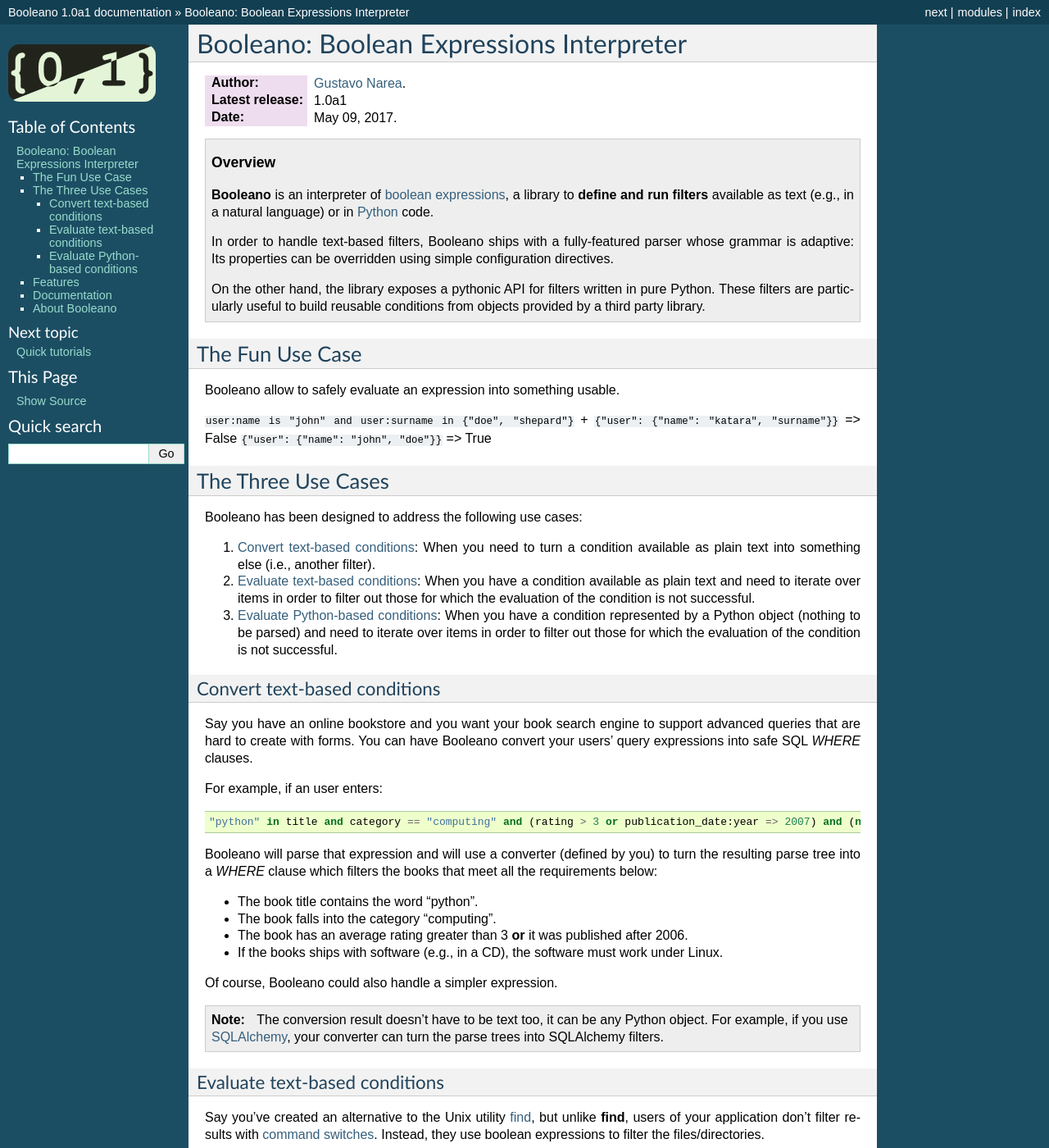
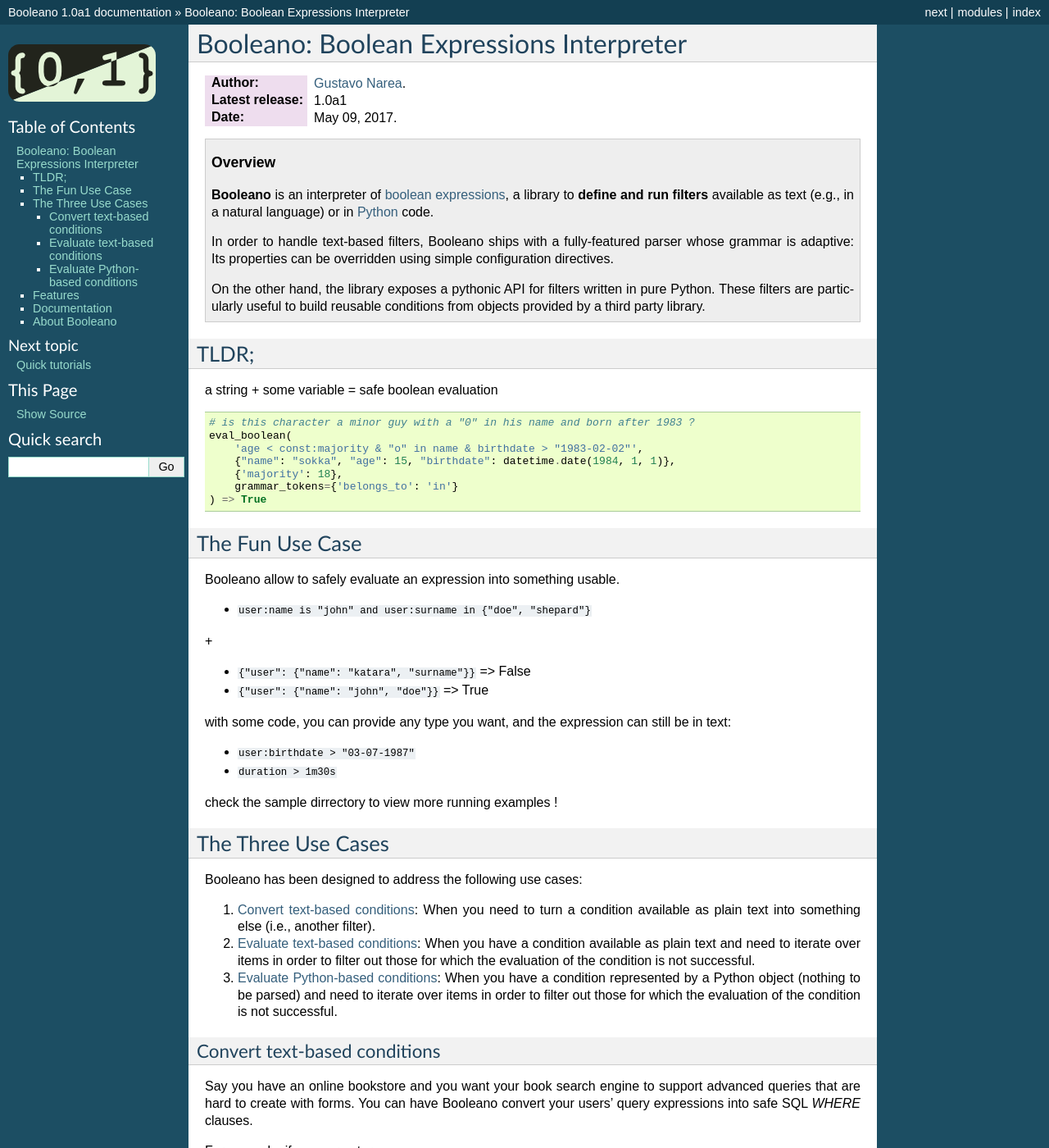
Before and after one commit to Yupeek/booleano, a Sphinx documentation site: the page built from docs/source/index.rst, in a window 1280 px wide and 1400 px high. Shown: the whole window at 82% size. Built offline with Sphinx 7.4.7, drawn with Linux system fonts in a browser that asks for light colours.

Commit message:
fixed documentation building and cross references.

```diff
--- a/docs/source/index.rst
+++ b/docs/source/index.rst
@@ -23,15 +23,42 @@
     conditions from objects provided by a third party library.
 
 
+TLDR;
+-----
+
+a string + some variable = safe boolean evaluation
+
+.. code:: python
+
+    # is this character a minor guy with a "0" in his name and born after 1983 ?
+    eval_boolean(
+        'age < const:majority & "o" in name & birthdate > "1983-02-02"',
+        {"name": "sokka", "age": 15, "birthdate": datetime.date(1984, 1, 1)},
+        {'majority': 18},
+        grammar_tokens={'belongs_to': 'in'}
+    ) => True
+
+
+
 The Fun Use Case
 ----------------
 
 Booleano allow to safely evaluate an expression into something usable.
 
-``user:name is "john" and user:surname in {"doe", "shepard"}``
-+
-``{"user": {"name": "katara", "surname"}}`` => False
-``{"user": {"name": "john", "doe"}}`` => True
+- ``user:name is "john" and user:surname in {"doe", "shepard"}``
+
+\+
+
++ ``{"user": {"name": "katara", "surname"}}`` => False
++ ``{"user": {"name": "john", "doe"}}`` => True
+
+with some code, you can provide any type you want, and the expression can still be in text:
+
++ ``user:birthdate > "03-07-1987"``
++ ``duration > 1m30s``
+
+check the sample dirrectory to view more running examples !
+
 
 The Three Use Cases
 -------------------
```
Also changed, not shown: other parts of docs/source/index.rst (+1 -0 lines), docs/source/api/operations.rst (+23 -9 lines), docs/source/api/parser.rst (+10 -6 lines), docs/source/glossary.rst (added, +9 -0 lines), docs/source/tutorials/evaluable-parsing.rst (+14 -12 lines), 1 other file.
